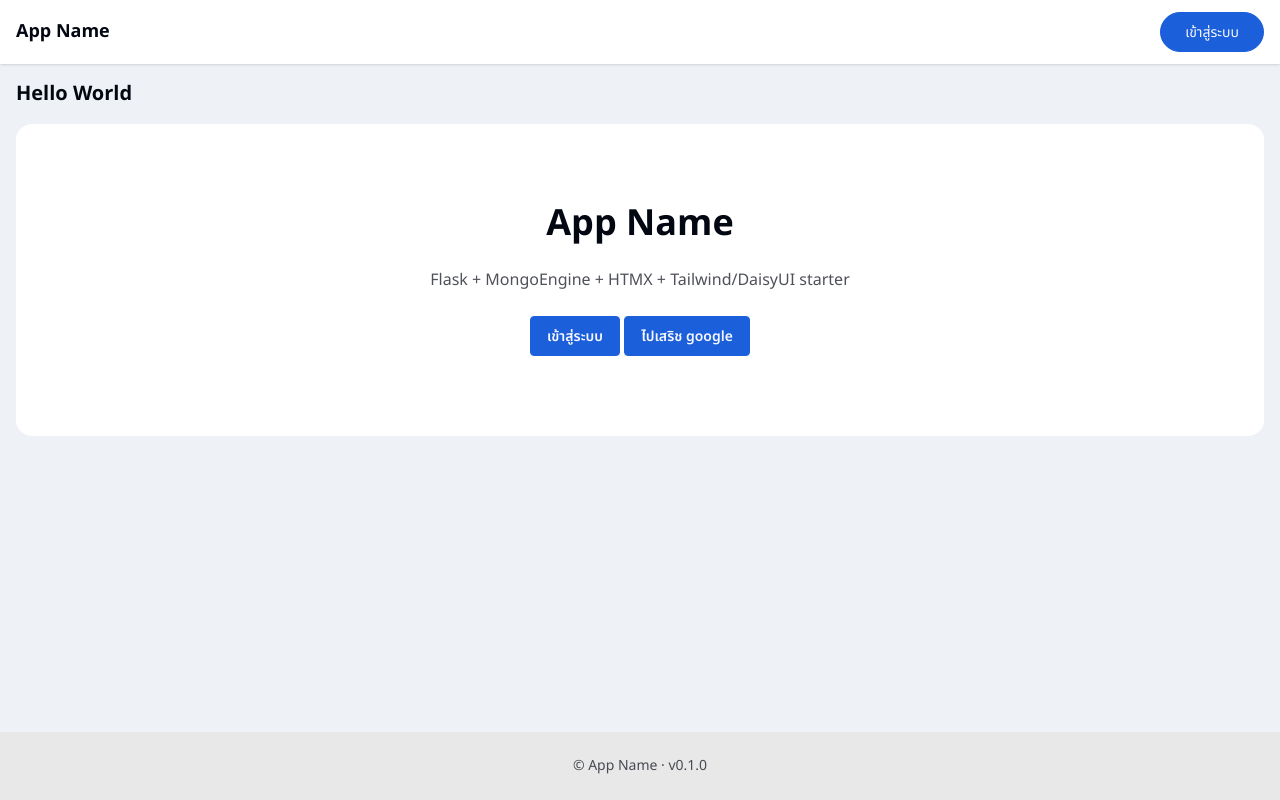
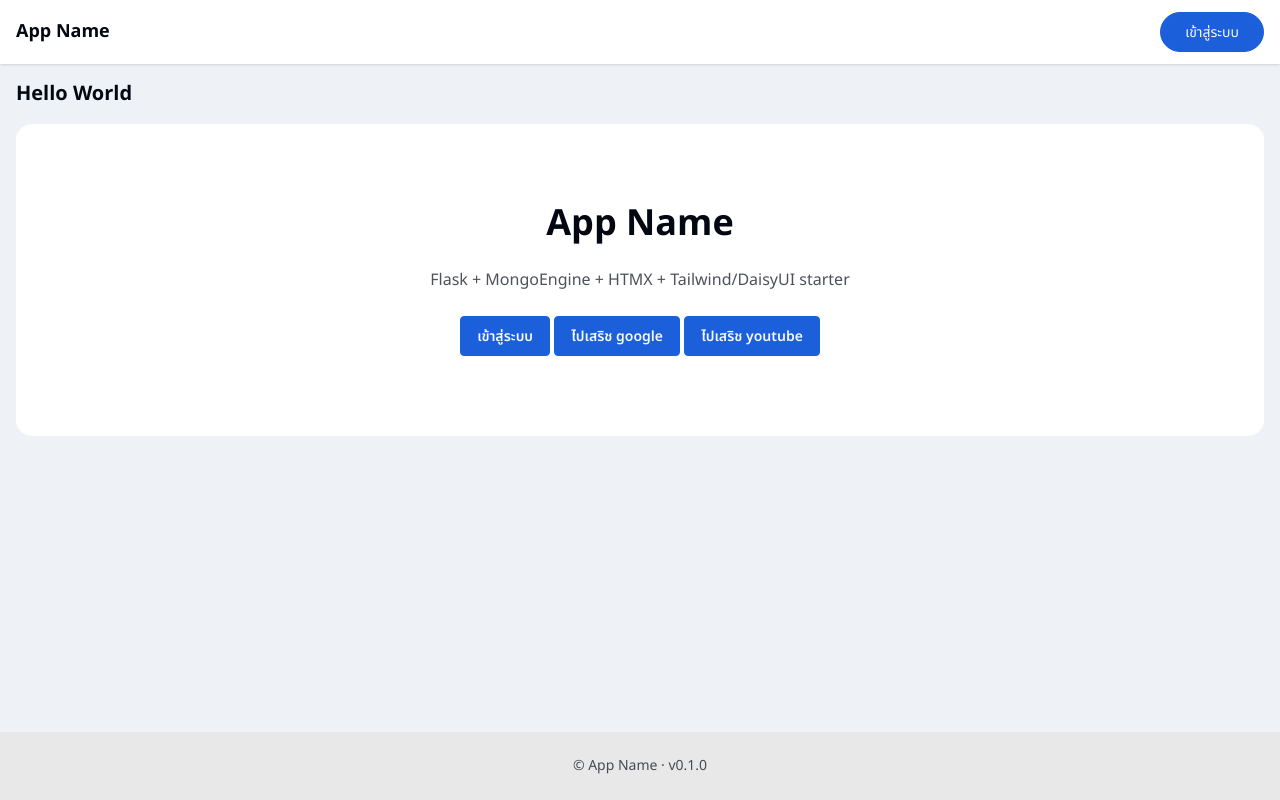
Before and after one commit to r202-coe-psu/gukgu, a Flask app: page / in a window 1280 px wide. Run offline with Flask 3, Linux system fonts and the light colour scheme; style sheets or scripts are compiled from the project's sources; some libraries are stand-ins or nearby versions.

Commit message:
add youtube button

```diff
--- a/gukgu/web/templates/index/index.html
+++ b/gukgu/web/templates/index/index.html
@@ -14,6 +14,7 @@
       <a href="{{ url_for('accounts.login') }}" class="btn btn-primary">เข้าสู่ระบบ</a>
       {% endif %}
       <a href="https://google.com" class="btn btn-primary">ไปเสริช google</a>
+      <a href="https://youtube.com" class="btn btn-primary">ไปเสริช youtube</a>
     </div>
   </div>
 </div>
```
